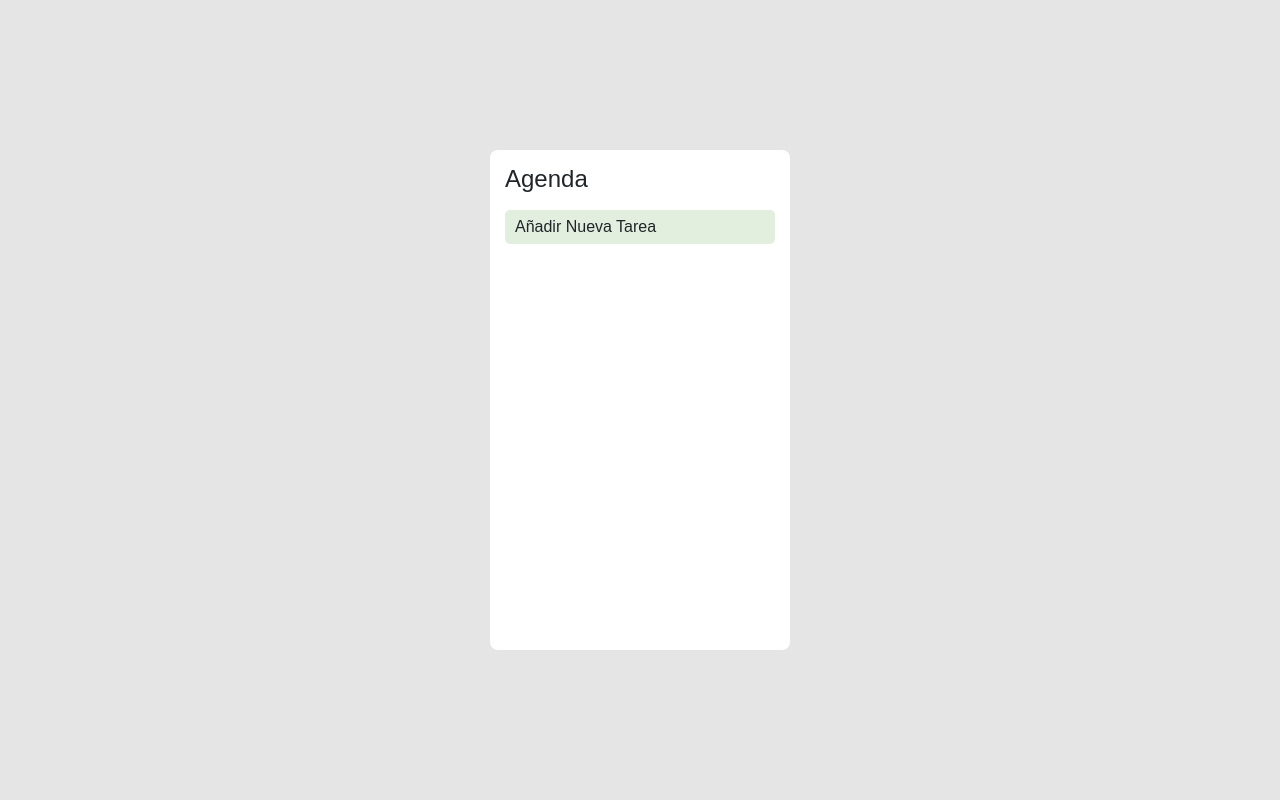
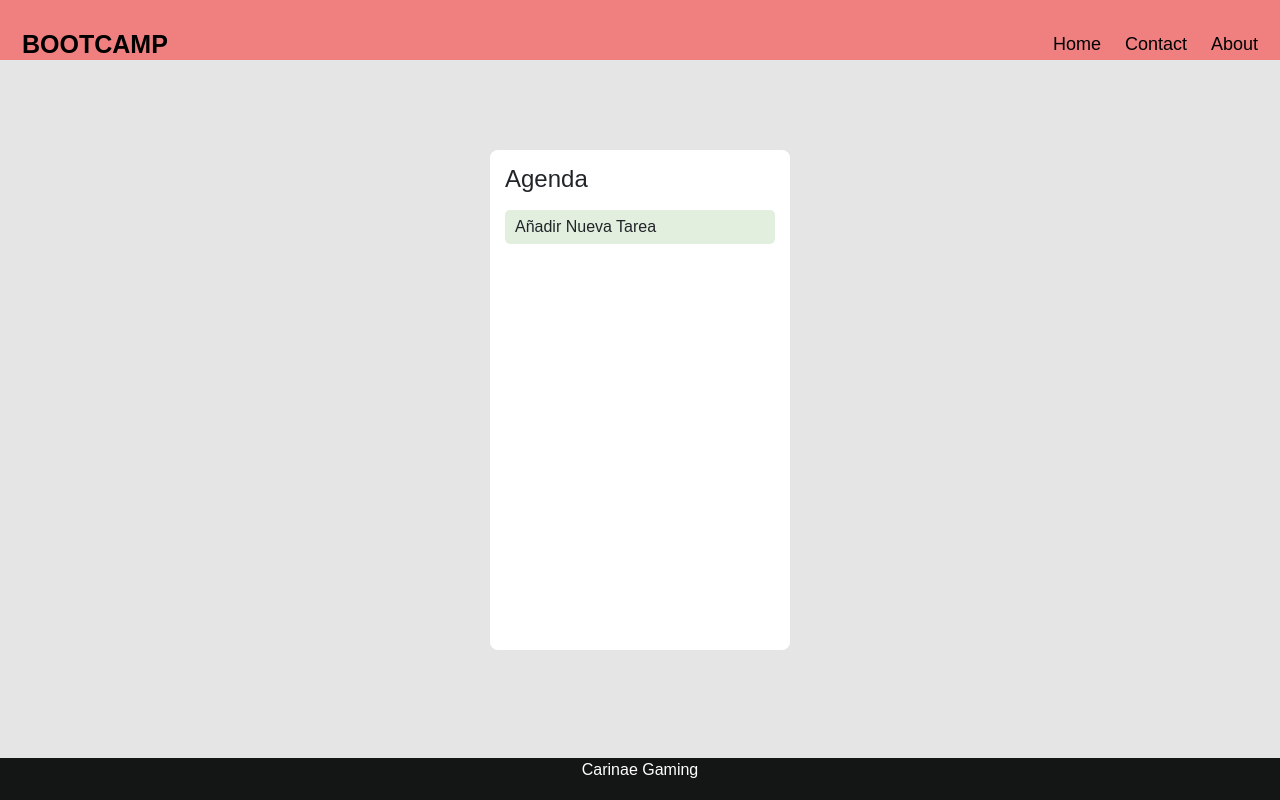
Before and after one commit to cquidenao/proy2-crud, a plain HTML site: page index.html in a window 1280 px wide. Drawn offline with nearby package versions, Linux system fonts and the light colour scheme.

Commit message:
dando detalles

```diff
--- a/index.html
+++ b/index.html
@@ -16,6 +16,17 @@
 </head>
 
 <body>
+  <header class="barra">
+  <div class="header">
+    <a href="#default" class="logo">BOOTCAMP</a>
+    <div class="header-right">
+      <a class="active" href="#home">Home</a>
+      <a href="#contact">Contact</a>
+      <a href="#about">About</a>
+    </div>
+  </div>
+</header>
+
   <div class="contenedor">
     <h4 class="mb-3">Agenda</h4>
 
@@ -52,6 +63,8 @@
 
     </div>
   </div>
+
+  <footer>Carinae Gaming</footer>
 </body>
 <script src="main.js"></script>
 <script src="https://cdn.jsdelivr.net/npm/bootstrap@5.1.3/dist/js/bootstrap.bundle.min.js"
--- a/style.css
+++ b/style.css
@@ -1,6 +1,6 @@
 body {
     font-family: sans-serif;
-    margin: 0 50px;
+    margin: 0 0px;
     background-color: #e5e5e5;
     overflow: hidden;
     display: flex;
@@ -9,6 +9,53 @@ body {
     height: 100vh;
   }
 
+  .header {
+    overflow: hidden;
+    background-color: lightcoral;
+    padding: 20px 10px;
+    width: 100%;
+    height: 60px;
+    position: fixed;
+        top: 0;
+        left: 0;
+        right: 0;
+  }
+
+  .header a {
+    float: left;
+    color: black;
+    text-align: center;
+    padding: 12px;
+    text-decoration: none;
+    font-size: 18px;
+    line-height: 25px;
+    border-radius: 4px;
+  }
+
+  .header a.logo {
+    font-size: 25px;
+    font-weight: bold;
+  }
+
+  .header a:hover {
+    background-color: #ddd;
+    color: black;}
+
+    .header-right {
+      float: right;
+    }
+
+    @media screen and (max-width: 500px) {
+      .header a {
+        float: none;
+        display: block;
+        text-align: left;
+      }
+      .header-right {
+        float: none;
+      }
+    }
+
   .contenedor {
     background-color: #fff;
     width: 300px;
@@ -16,6 +63,8 @@ body {
     border-radius: 8px;
     padding: 15px;
     overflow-y: scroll;
+
+
   }
 
   .contenedor::-webkit-scrollbar {
@@ -61,3 +110,14 @@ body {
   #msg {
     color: red;
   }
+
+  footer {
+    height: 42px;
+    position: fixed;
+    bottom: 0;
+    background-color: #141616;
+    z-index: 1;
+    color: #FFFFFF !important;
+    width: 100%;
+    text-align: center;
+}
```
